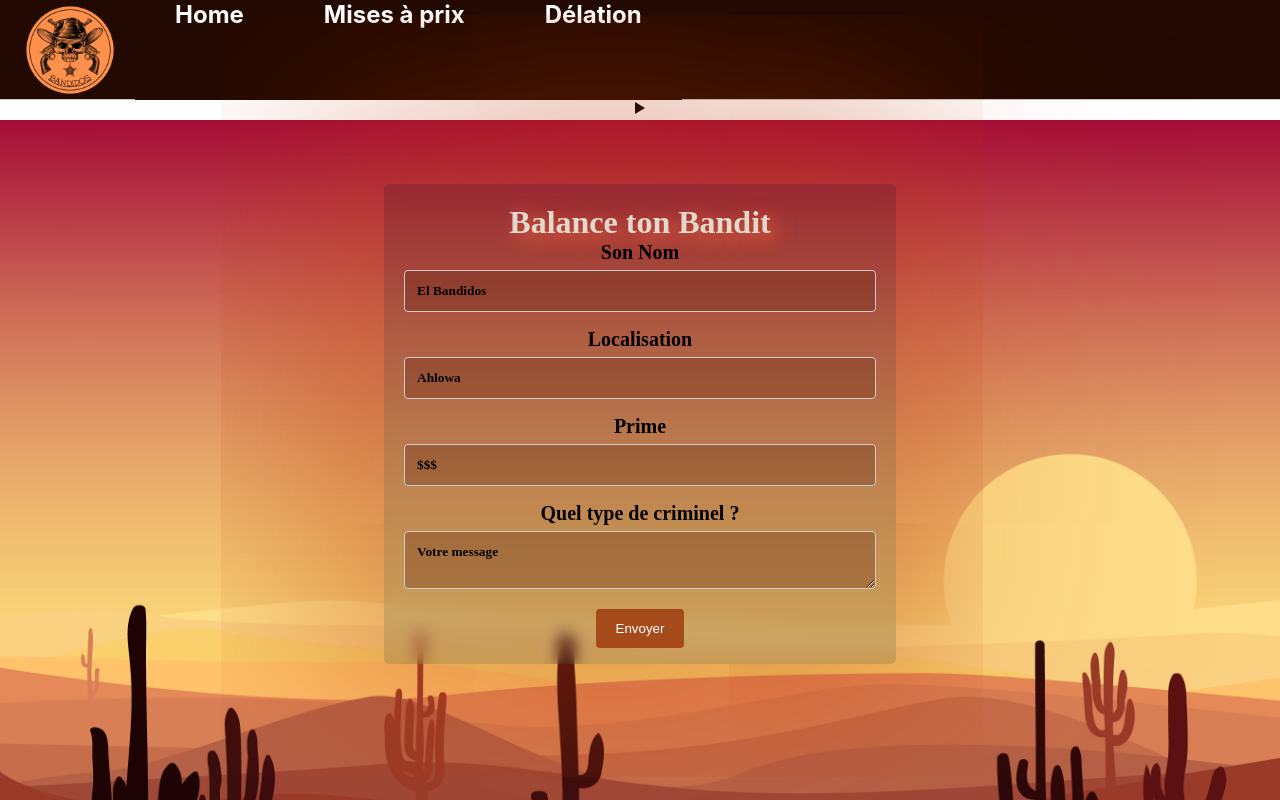
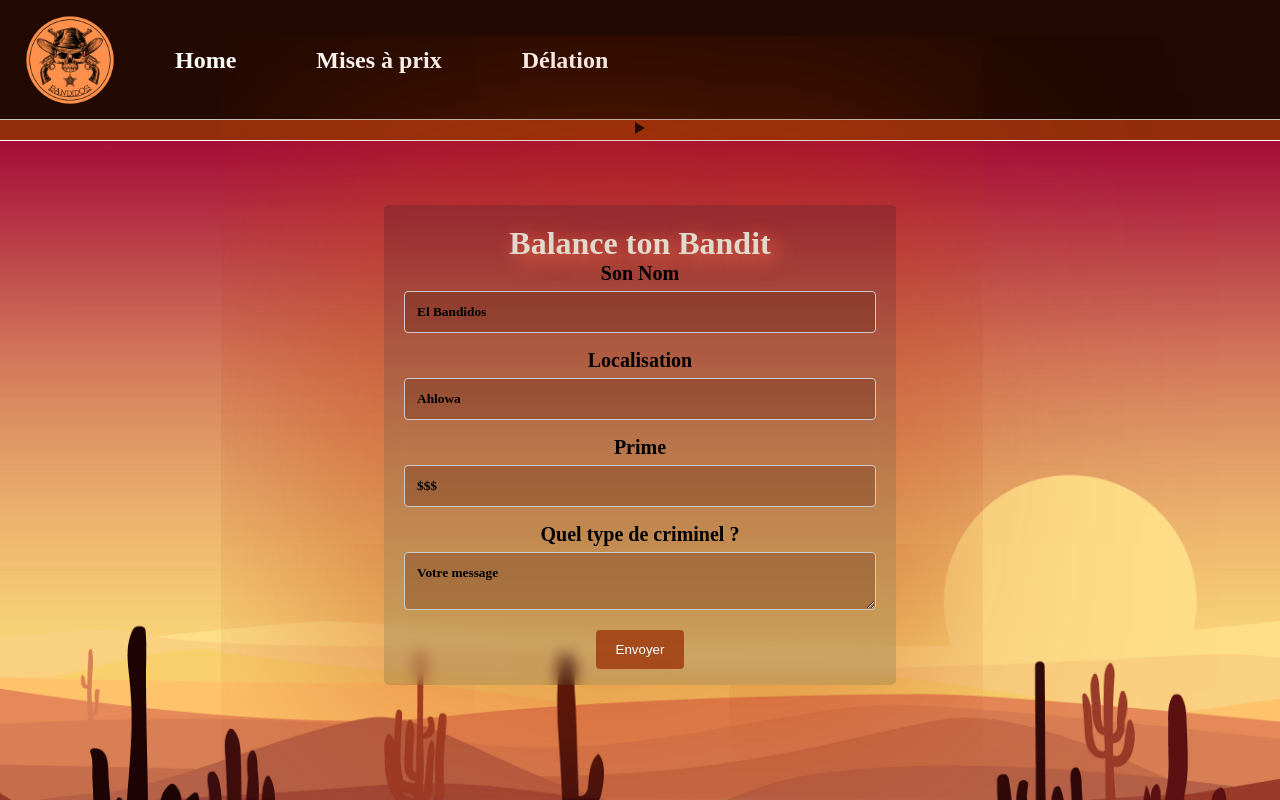
Before and after one commit to Joshua35260/Frontdidos, a React (Create React App) app: page /delation in a window 1280 px wide. Shown: the top 800 px of the page. Built offline with nearby package versions, Linux system fonts and the light colour scheme; a web font is replaced by a local one.

Commit message:
Bandidos pan pan !

```diff
--- a/package.json
+++ b/package.json
@@ -10,8 +10,9 @@
     "leaflet": "^1.8.0",
     "react": "^18.2.0",
     "react-dom": "^18.2.0",
+    "react-icons": "^4.4.0",
     "react-leaflet": "^4.0.1",
-    "react-icons": "^4.4.0",
+    "react-player": "^2.10.1",
     "react-router-dom": "^6.3.0",
     "react-scripts": "5.0.1",
     "web-vitals": "^2.1.4"
--- a/src/App.js
+++ b/src/App.js
@@ -6,32 +6,22 @@ import Footer from './components/Footer.jsx';
 import Home from "../src/screens/Home.jsx";
 import Header from "./components/Header.jsx";
 
-import { useEffect, useRef, useState } from "react";
+import { useState } from "react";
 import "./App.css";
 import Player from './components/Player.jsx';
-import { songdata } from './components/style/audio/audio.js';
+import ReactPlayer from 'react-player'
 
 function App() {
-  const[songs, setSongs] = useState(songdata)
   const[isplaying, setisplaying] = useState(false)
-  const [currentSong, setCurrentSong] = useState(songdata[0])
+  const[play, setPlay] = useState(false)
 
-  const audioElem =useRef();
-
-  useEffect(()=>{
-    if(isplaying) {
-      audioElem.current.play()
-    }
-    else {
-      audioElem.current.pause()
-    }
-  },[isplaying])
+  const songUrl = 'https://www.youtube.com/watch?v=6FrlCfkffVI'
 
   return (
     <div className="App">
-      <audio src="https://www.youtube.com/watch?v=6FrlCfkffVI" ref={audioElem}/>
       <Header/>
-      <Player songs={songs} setSongs={setSongs} isplaying={isplaying} setisplaying={setisplaying} audioElem={audioElem}/>
+      <Player isplaying={isplaying} setisplaying={setisplaying} play={play} setPlay={setPlay}/>
+      {play ? <ReactPlayer url={songUrl} playing={true} height='1px' width='1px'/> : <ReactPlayer url={songUrl} playing={false} height='1px' width='1px'/>}
       <Routes>
         <Route path='/' element={<Home />} />
         <Route path='/banditos' element={<Banditos />} />
--- a/src/components/Footer.jsx
+++ b/src/components/Footer.jsx
@@ -1,7 +1,7 @@
 import {Link} from "react-router-dom";
 import Home from "../screens/Home";
 import "./style/Footer.css";
-import footerlogo from "../img/bandidos.png"
+import footerlogo from "../img/BANDIDOS.png"
 
 
 const Footer = () =>{
--- a/src/components/Header.jsx
+++ b/src/components/Header.jsx
@@ -1,5 +1,6 @@
 import { Link, NavLink } from 'react-router-dom';
 import bandidosLogo from '../img/1.png';
+import Player from './Player';
 import './style/Header.css';
 
 const Header = () => {
--- a/src/components/Player.jsx
+++ b/src/components/Player.jsx
@@ -1,13 +1,15 @@
 import { ImPlay3, ImPause2} from "react-icons/im";
+import "./style/Player.css"
 
-const Player = ({audioElem, isplaying, setisplaying}) => {
+const Player = ({ isplaying, setisplaying, play, setPlay}) => {
 
     const PlayPause = () => {
         setisplaying(!isplaying)
+        setPlay(!play)
     }
     return (
         <div className="controls">
-    <ImPlay3 className="btn-action" />
+    {isplaying ? <ImPause2 className="btn-action" onClick={PlayPause} /> : <ImPlay3 className="btn-action" onClick={PlayPause} /> }
         </div>
     )
 }
--- a/src/components/style/Header.css
+++ b/src/components/style/Header.css
@@ -5,17 +5,7 @@
   margin: 0;
   padding: 0;
 }
-.blue-text {
-  text-shadow: 1px 1px 2px blue, 0 0 1em blue, 0 0 0.2em blue;
-}
 
-.red-text {
-  text-shadow: 1px 1px 2px red, 0 0 1em red, 0 0 0.2em red;
-}
-body {
-  font-family: Montserrat, Helvetica, sans-serif;
-  background: #FFF;
-}
 
 nav {
   width: 100%;
@@ -26,7 +16,6 @@ nav {
 }
 .blue-background{
   background-color: #220901;
-  height: 100px;
 }
 
 
@@ -59,7 +48,8 @@ nav {
   color: #FFF;
   display: inline-block;
   position: relative;
-}
+  font-family: 'Rye', cursive;}
+
 .navlinks-container a:hover {
   color: rgb(11, 12, 13);
 }
@@ -85,7 +75,7 @@ nav {
 }
 
 .sign-btns button {
-  font-family: Roboto Flex, sans-serif;
+  font-family: 'Rye', cursive;
   font-size: 16px;
   min-width: 90px;
   padding: 10px 5px;
@@ -163,7 +153,7 @@ nav {
   }
 
   .navlinks-container {
-    z-index: 51;
+    z-index: 52;
     display: flex;
     flex-direction: column;
     align-items: flex-start;
@@ -184,8 +174,6 @@ nav {
   .navlinks-container a {
     font-size: 24px;
     margin: 30px 0;
-
-
   }
 
   .nav-authentication {
--- /dev/null
+++ b/src/components/style/Player.css
@@ -0,0 +1,4 @@
+.controls{
+    background:#932e0c ;
+
+}
--- a/src/components/style/audio/audio.js
+++ /dev/null
@@ -1,6 +0,0 @@
-exports.songdata = [
-{
-    "title": "Western - Brett Van Donsel",
-    "url":"https://www.youtube.com/watch?v=6FrlCfkffVI"
-}
-]
```
Also changed, not shown: 1 other file (tests, documents, lock files or other folders).
